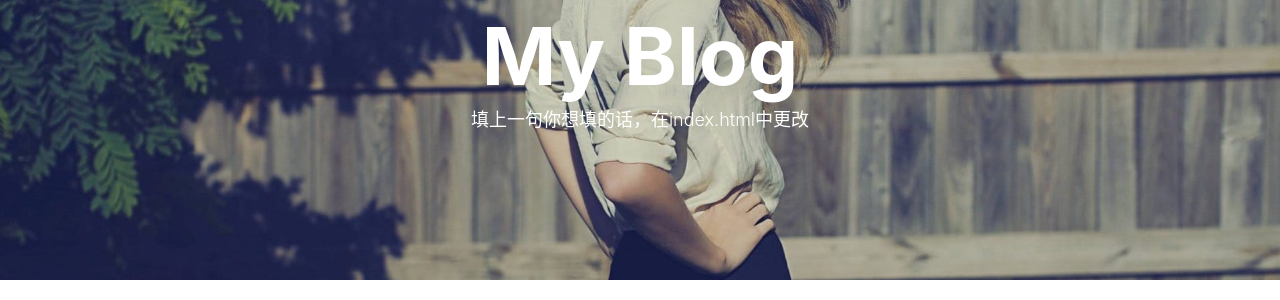
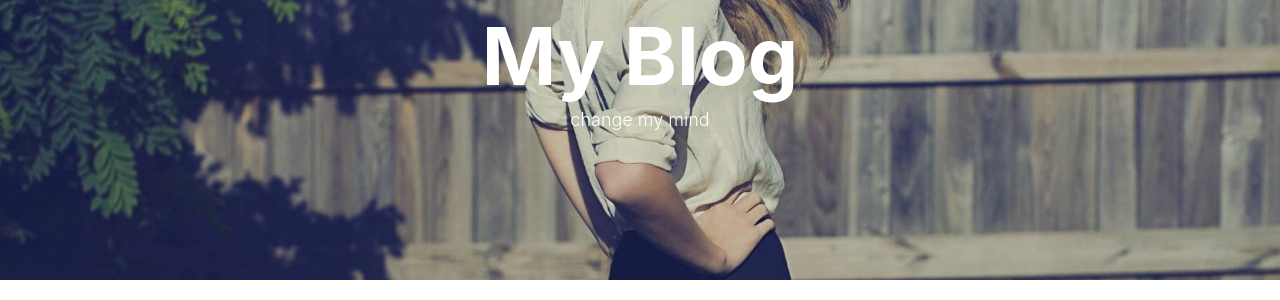
Before and after one commit to jeane-zz/jeane-zz.Github.io, a Jekyll site: the page built from index.html, in a window 1280 px wide. Shown: the part 138-438 px from the top of the page. Built offline with Jekyll 4.4.1, drawn with Linux system fonts in a browser that asks for light colours; nearby versions of some CDN libraries; the list of posts is cut into pages by our own code; comment, search, counter and statistics services are not loaded.

Commit message:
index change

```diff
--- a/index.html
+++ b/index.html
@@ -1,6 +1,6 @@
 ---
 layout: page
-description: "填上一句你想填的话，在index.html中更改"
+description: "change my mind"
 ---
 
 {% for post in paginator.posts %}
```
